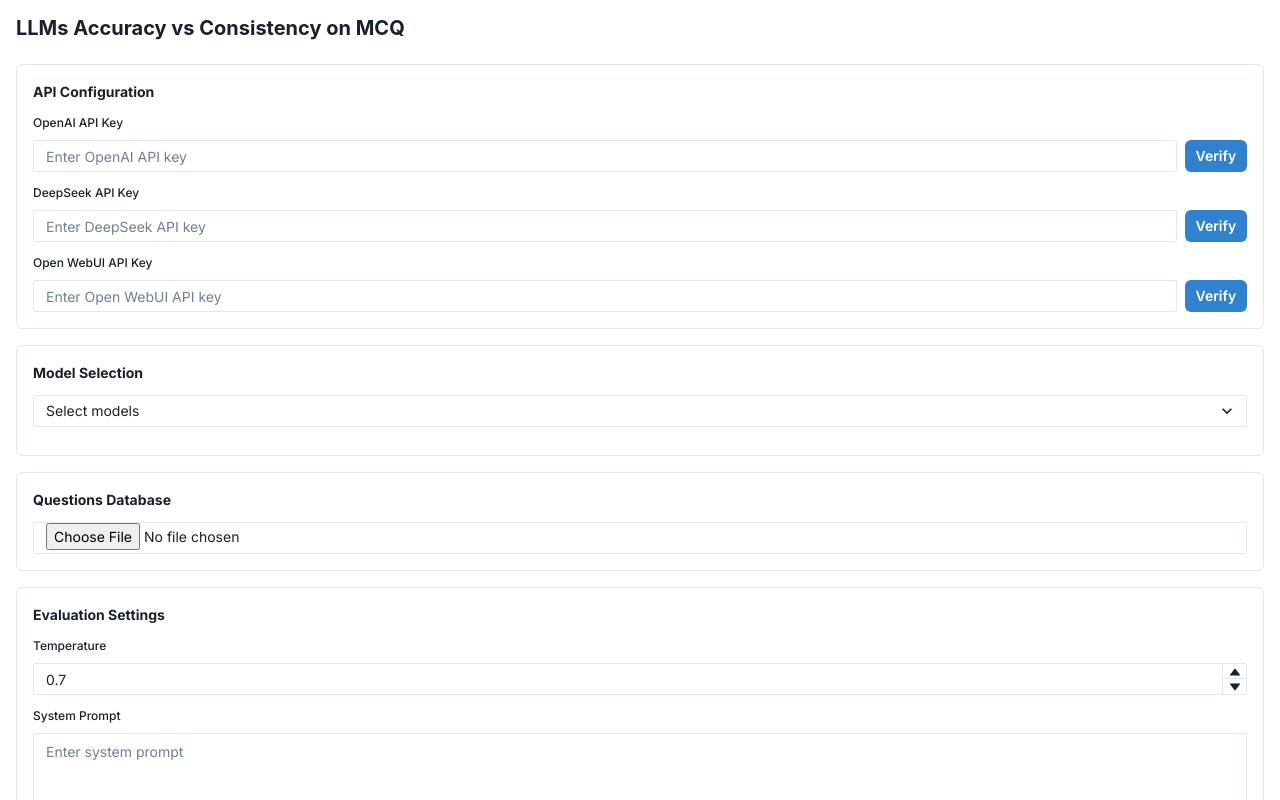
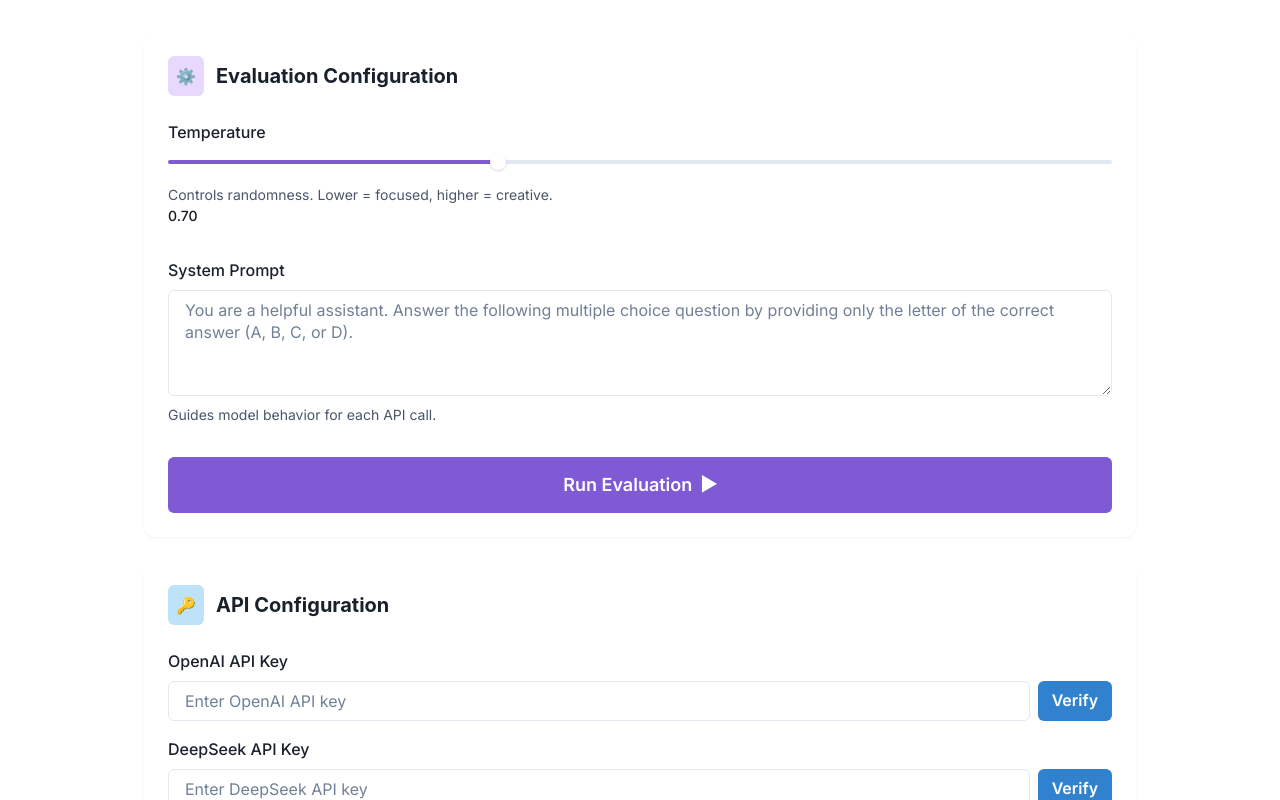
Before and after one commit to hmfetouh/LLMs-Accuracy-VS-Consistency, a Next.js app: page / in a window 1280 px wide. Shown: the top 800 px of the page. Built offline with nearby package versions, Linux system fonts and the light colour scheme.

Commit message:
change design

```diff
--- a/src/app/page.tsx
+++ b/src/app/page.tsx
@@ -8,11 +8,6 @@
   Heading,
   Input,
   Select,
-  NumberInput,
-  NumberInputField,
-  NumberInputStepper,
-  NumberIncrementStepper,
-  NumberDecrementStepper,
   Textarea,
   Button,
   Table,
@@ -29,9 +24,12 @@
   Text,
   HStack,
   Tag,
-  IconButton,
   Flex,
   useColorModeValue,
+  Slider,
+  SliderTrack,
+  SliderFilledTrack,
+  SliderThumb,
 } from "@chakra-ui/react";
 import { verifyOpenAIKey, verifyDeepSeekKey, verifyOpenWebUIKey } from "./api";
 
@@ -159,28 +157,102 @@
   const borderColor = useColorModeValue("gray.200", "gray.700");
 
   return (
-    <Container maxW="container.xl" py={4}>
-      <VStack spacing={4} align="stretch">
-        <Heading size="md" mb={2}>LLMs Accuracy vs Consistency on MCQ</Heading>
+    <Container maxW="container.lg" py={8}>
+      <VStack spacing={6} align="stretch">
+        <Box p={6} borderRadius="xl" bg="white" boxShadow="sm">
+          <HStack spacing={3} mb={6}>
+            <Box p={2} bg="purple.100" borderRadius="md">
+              <Text color="purple.600">⚙️</Text>
+            </Box>
+            <Heading size="md">Evaluation Configuration</Heading>
+          </HStack>
 
-        <Box p={4} borderWidth={1} borderRadius="md" bg={bgColor} borderColor={borderColor}>
-          <Text fontSize="sm" fontWeight="bold" mb={3}>API Configuration</Text>
-          <VStack spacing={3}>
+          <VStack spacing={8} align="stretch">
+            <Box>
+              <FormControl>
+                <FormLabel>Temperature</FormLabel>
+                <Slider
+                  value={temperature}
+                  onChange={(value: number) => setTemperature(value)}
+                  min={0}
+                  max={2}
+                  step={0.01}
+                  colorScheme="purple"
+                >
+                  <SliderTrack>
+                    <SliderFilledTrack />
+                  </SliderTrack>
+                  <SliderThumb boxSize={4} />
+                </Slider>
+                <Text mt={2} fontSize="sm" color="gray.600">
+                  Controls randomness. Lower = focused, higher = creative.
+                </Text>
+                <Text fontSize="sm" color="gray.900" fontWeight="medium">
+                  {temperature.toFixed(2)}
+                </Text>
+              </FormControl>
+            </Box>
+
+            <Box>
+              <FormControl>
+                <FormLabel>System Prompt</FormLabel>
+                <Textarea
+                  value={systemPrompt}
+                  onChange={(e) => setSystemPrompt(e.target.value)}
+                  placeholder="You are a helpful assistant. Answer the following multiple choice question by providing only the letter of the correct answer (A, B, C, or D)."
+                  size="md"
+                  rows={4}
+                  borderRadius="md"
+                  borderColor="gray.200"
+                  _hover={{ borderColor: "purple.400" }}
+                  _focus={{ borderColor: "purple.500", boxShadow: "0 0 0 1px var(--chakra-colors-purple-500)" }}
+                />
+                <Text mt={2} fontSize="sm" color="gray.600">
+                  Guides model behavior for each API call.
+                </Text>
+              </FormControl>
+            </Box>
+
+            <Button
+              colorScheme="purple"
+              size="lg"
+              width="full"
+              rightIcon={<Text>▶</Text>}
+              onClick={startEvaluation}
+              isLoading={isLoading}
+              loadingText="Running Evaluation"
+              borderRadius="md"
+              py={7}
+            >
+              Run Evaluation
+            </Button>
+          </VStack>
+        </Box>
+
+        <Box p={6} borderRadius="xl" bg="white" boxShadow="sm">
+          <HStack spacing={3} mb={6}>
+            <Box p={2} bg="blue.100" borderRadius="md">
+              <Text color="blue.600">🔑</Text>
+            </Box>
+            <Heading size="md">API Configuration</Heading>
+          </HStack>
+
+          <VStack spacing={4}>
             <FormControl>
-              <FormLabel fontSize="xs">OpenAI API Key</FormLabel>
+              <FormLabel>OpenAI API Key</FormLabel>
               <HStack>
                 <Input
-                  size="sm"
                   type="password"
                   value={openaiKey}
                   onChange={(e) => setOpenaiKey(e.target.value)}
                   placeholder="Enter OpenAI API key"
+                  borderRadius="md"
                 />
                 <Button
-                  size="sm"
                   onClick={() => verifyApiKey("openai", openaiKey)}
                   isLoading={isLoading}
                   colorScheme="blue"
+                  borderRadius="md"
                 >
                   Verify
                 </Button>
@@ -188,20 +260,20 @@
             </FormControl>
 
             <FormControl>
-              <FormLabel fontSize="xs">DeepSeek API Key</FormLabel>
+              <FormLabel>DeepSeek API Key</FormLabel>
               <HStack>
                 <Input
-                  size="sm"
                   type="password"
                   value={deepseekKey}
                   onChange={(e) => setDeepseekKey(e.target.value)}
                   placeholder="Enter DeepSeek API key"
+                  borderRadius="md"
                 />
                 <Button
-                  size="sm"
                   onClick={() => verifyApiKey("deepseek", deepseekKey)}
                   isLoading={isLoading}
                   colorScheme="blue"
+                  borderRadius="md"
                 >
                   Verify
                 </Button>
@@ -209,20 +281,20 @@
             </FormControl>
 
             <FormControl>
-              <FormLabel fontSize="xs">Open WebUI API Key</FormLabel>
+              <FormLabel>Open WebUI API Key</FormLabel>
               <HStack>
                 <Input
-                  size="sm"
                   type="password"
                   value={openwebuiKey}
                   onChange={(e) => setOpenwebuiKey(e.target.value)}
                   placeholder="Enter Open WebUI API key"
+                  borderRadius="md"
                 />
                 <Button
-                  size="sm"
                   onClick={() => verifyApiKey("openwebui", openwebuiKey)}
                   isLoading={isLoading}
                   colorScheme="blue"
+                  borderRadius="md"
                 >
                   Verify
                 </Button>
@@ -231,11 +303,16 @@
           </VStack>
         </Box>
 
-        <Box p={4} borderWidth={1} borderRadius="md" bg={bgColor} borderColor={borderColor}>
-          <Text fontSize="sm" fontWeight="bold" mb={3}>Model Selection</Text>
-          <VStack spacing={3}>
+        <Box p={6} borderRadius="xl" bg="white" boxShadow="sm">
+          <HStack spacing={3} mb={6}>
+            <Box p={2} bg="green.100" borderRadius="md">
+              <Text color="green.600">🤖</Text>
+            </Box>
+            <Heading size="md">Model Selection</Heading>
+          </HStack>
+
+          <VStack spacing={4}>
             <Select
-              size="sm"
               placeholder="Select models"
               onChange={(e) => {
                 const model = availableModels.find(m => m.id === e.target.value);
@@ -243,6 +320,7 @@
                   setSelectedModels(prev => [...prev, model]);
                 }
               }}
+              borderRadius="md"
             >
               {availableModels.map((model) => (
                 <option key={model.id} value={model.id}>
@@ -254,17 +332,17 @@
               {selectedModels.map((model) => (
                 <Tag
                   key={model.id}
-                  size="sm"
+                  size="lg"
                   borderRadius="full"
                   variant="subtle"
-                  colorScheme="blue"
+                  colorScheme="green"
                 >
-                  <Text fontSize="xs">{model.name}</Text>
+                  <Text>{model.name}</Text>
                   <Button
                     size="xs"
-                    ml={1}
+                    ml={2}
                     variant="ghost"
-                    colorScheme="blue"
+                    colorScheme="green"
                     onClick={() => setSelectedModels(prev => prev.filter(m => m.id !== model.id))}
                   >
                     ×
@@ -275,60 +353,57 @@
           </VStack>
         </Box>
 
-        <Box p={4} borderWidth={1} borderRadius="md" bg={bgColor} borderColor={borderColor}>
-          <Text fontSize="sm" fontWeight="bold" mb={3}>Questions Database</Text>
+        <Box p={6} borderRadius="xl" bg="white" boxShadow="sm">
+          <HStack spacing={3} mb={6}>
+            <Box p={2} bg="orange.100" borderRadius="md">
+              <Text color="orange.600">📝</Text>
+            </Box>
+            <Heading size="md">Questions Database</Heading>
+          </HStack>
+
           <Input
-            size="sm"
             type="file"
             accept=".csv"
             onChange={handleFileUpload}
+            pt={1}
+            borderRadius="md"
           />
         </Box>
 
-        <Box p={4} borderWidth={1} borderRadius="md" bg={bgColor} borderColor={borderColor}>
-          <Text fontSize="sm" fontWeight="bold" mb={3}>Evaluation Settings</Text>
-          <VStack spacing={3}>
-            <FormControl>
-              <FormLabel fontSize="xs">Temperature</FormLabel>
-              <NumberInput
-                size="sm"
-                value={temperature}
-                onChange={(_, value) => setTemperature(value)}
-                min={0}
-                max={2}
-                step={0.1}
-                precision={2}
-              >
-                <NumberInputField />
-                <NumberInputStepper>
-                  <NumberIncrementStepper />
-                  <NumberDecrementStepper />
-                </NumberInputStepper>
-              </NumberInput>
-            </FormControl>
-
-            <FormControl>
-              <FormLabel fontSize="xs">System Prompt</FormLabel>
-              <Textarea
-                size="sm"
-                value={systemPrompt}
-                onChange={(e) => setSystemPrompt(e.target.value)}
-                placeholder="Enter system prompt"
-                rows={3}
-              />
-            </FormControl>
-
-            <Button
-              size="sm"
-              colorScheme="blue"
-              onClick={startEvaluation}
-              isLoading={isLoading}
-              width="full"
-            >
-              Start Evaluation
-            </Button>
-          </VStack>
-        </Box>
+        {results.length > 0 && (
+          <Box p={6} borderRadius="xl" bg="white" boxShadow="sm">
+            <HStack spacing={3} mb={6}>
+              <Box p={2} bg="purple.100" borderRadius="md">
+                <Text color="purple.600">📊</Text>
+              </Box>
+              <Heading size="md">Results</Heading>
+            </HStack>
+            <Table variant="simple">
+              <Thead>
+                <Tr>
+                  <Th>Question ID</Th>
+                  {selectedModels.map((model) => (
+                    <Th key={model.id}>{model.name}</Th>
+                  ))}
+                </Tr>
+              </Thead>
+              <Tbody>
+                {results.map((result) => (
+                  <Tr key={result.questionId}>
+                    <Td>{result.questionId}</Td>
+                    {selectedModels.map((model) => (
+                      <Td key={model.id}>
+                        <Text color={result.modelResults[model.id] ? "green.500" : "red.500"}>
+                          {result.modelResults[model.id] ? "✓" : "✗"}
+                        </Text>
+                      </Td>
+                    ))}
+                  </Tr>
+                ))}
+              </Tbody>
+            </Table>
+          </Box>
+        )}
 
         {results.length > 0 && (
           <Box p={4} borderWidth={1} borderRadius="md" bg={bgColor} borderColor={borderColor}>
```
